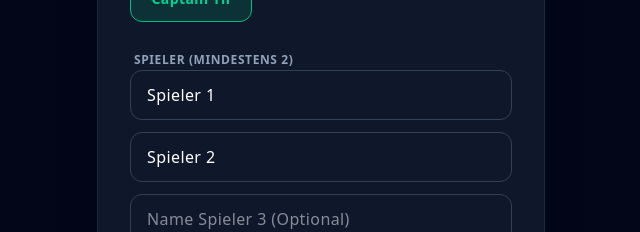
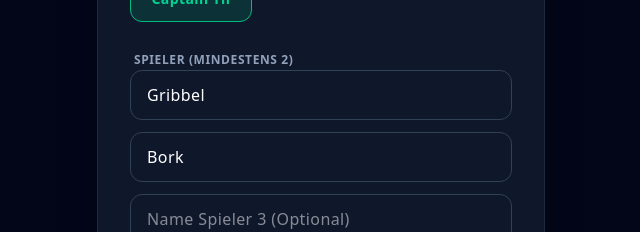
Before and after one commit to wortkunst/Meister, a React (Vite) app: page / in a window 1280 px wide. Shown: the part 328-560 px from the top of the page, without its empty margins (319-959 px from the left). Built offline with nearby package versions, Linux system fonts and the light colour scheme; no server answers.

Commit message:
Change default lobby names to goblin-themed names

```diff
--- a/src/App.tsx
+++ b/src/App.tsx
@@ -14,7 +14,7 @@ export default function App() {
   const [localVersion, setLocalVersion] = useState('v3_0');
 
   // Local state
-  const [localPlayers, setLocalPlayers] = useState(['Spieler 1', 'Spieler 2', '', '']);
+  const [localPlayers, setLocalPlayers] = useState(['Gribbel', 'Bork', '', '']);
 
   // Multiplayer state
   const [myUserId] = useState(() => {
```
